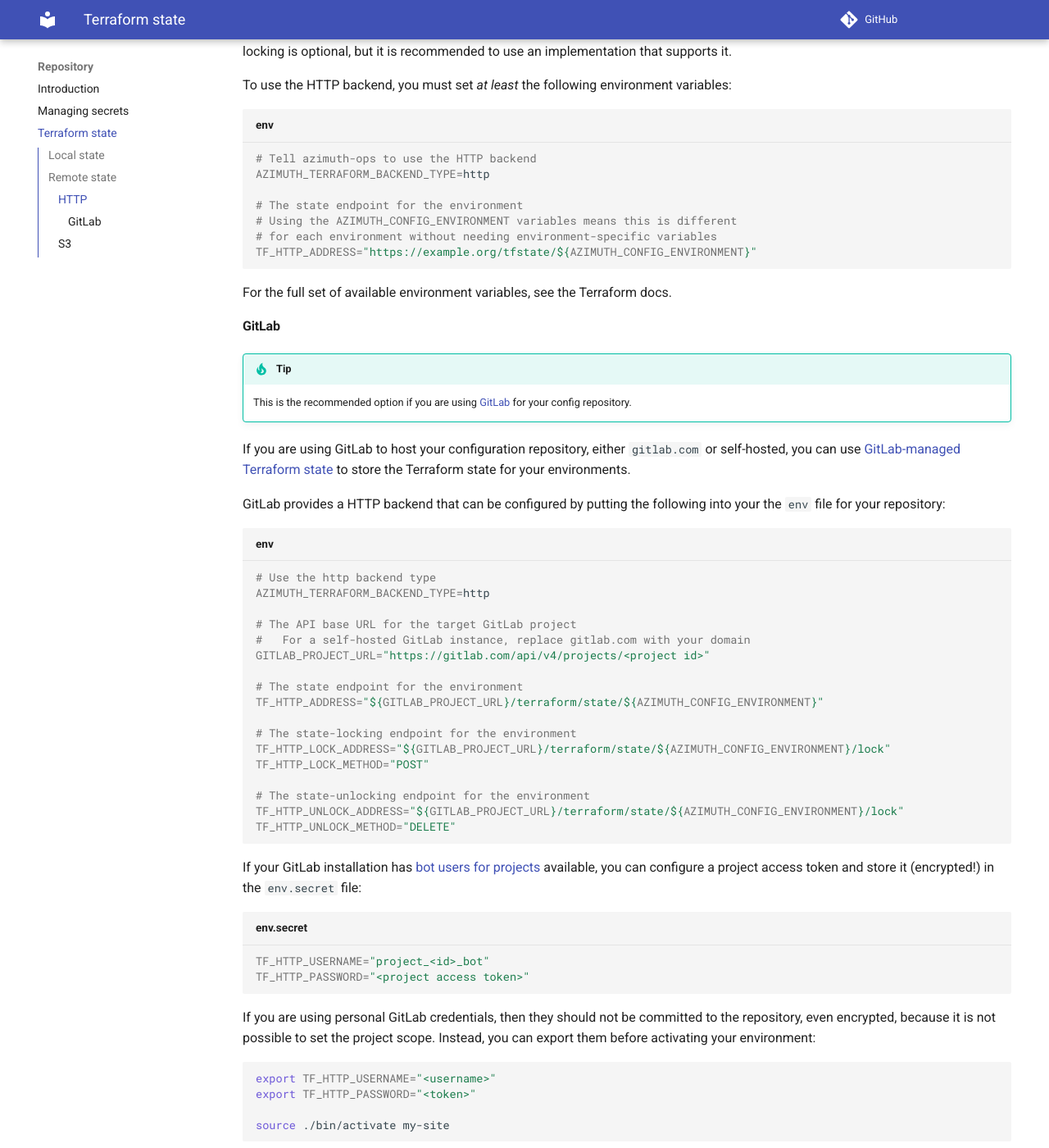
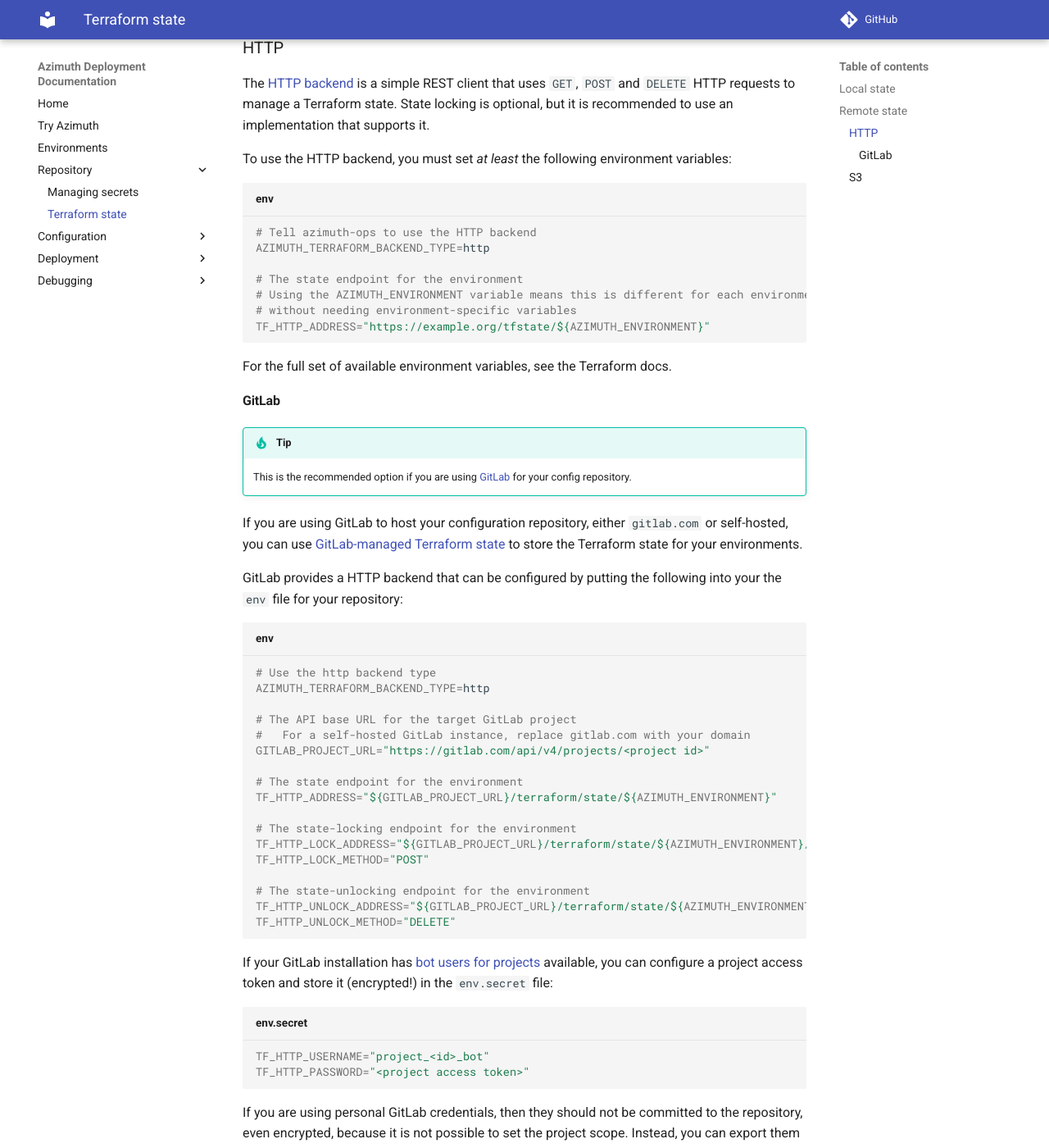
Before and after one commit to azimuth-cloud/azimuth-config, an MkDocs documentation site: the page built from docs/repository/terraform.md, in a window 1280 px wide and 1400 px high, scrolled down 1185 px. Shown: the whole window at 82% size. Built offline with MkDocs 1.6.1 and Material for MkDocs 9.7.7, drawn with Linux system fonts in a browser that asks for light colours; comment, search, counter and statistics services are not loaded.

Commit message:
Changes for GitLab CI

````diff
--- /dev/null
+++ b/docs/deployment/automation.md
@@ -0,0 +1 @@
+# Continuous deployment
--- a/docs/repository/terraform.md
+++ b/docs/repository/terraform.md
@@ -58,9 +58,9 @@
 AZIMUTH_TERRAFORM_BACKEND_TYPE=http
 
 # The state endpoint for the environment
-# Using the AZIMUTH_CONFIG_ENVIRONMENT variables means this is different
-# for each environment without needing environment-specific variables
-TF_HTTP_ADDRESS="https://example.org/tfstate/${AZIMUTH_CONFIG_ENVIRONMENT}"
+# Using the AZIMUTH_ENVIRONMENT variable means this is different for each environment
+# without needing environment-specific variables
+TF_HTTP_ADDRESS="https://example.org/tfstate/${AZIMUTH_ENVIRONMENT}"
 ```
 
 For the full set of available environment variables, see the Terraform docs.
@@ -89,14 +89,14 @@
 GITLAB_PROJECT_URL="https://gitlab.com/api/v4/projects/<project id>"
 
 # The state endpoint for the environment
-TF_HTTP_ADDRESS="${GITLAB_PROJECT_URL}/terraform/state/${AZIMUTH_CONFIG_ENVIRONMENT}"
+TF_HTTP_ADDRESS="${GITLAB_PROJECT_URL}/terraform/state/${AZIMUTH_ENVIRONMENT}"
 
 # The state-locking endpoint for the environment
-TF_HTTP_LOCK_ADDRESS="${GITLAB_PROJECT_URL}/terraform/state/${AZIMUTH_CONFIG_ENVIRONMENT}/lock"
+TF_HTTP_LOCK_ADDRESS="${GITLAB_PROJECT_URL}/terraform/state/${AZIMUTH_ENVIRONMENT}/lock"
 TF_HTTP_LOCK_METHOD="POST"
 
 # The state-unlocking endpoint for the environment
-TF_HTTP_UNLOCK_ADDRESS="${GITLAB_PROJECT_URL}/terraform/state/${AZIMUTH_CONFIG_ENVIRONMENT}/lock"
+TF_HTTP_UNLOCK_ADDRESS="${GITLAB_PROJECT_URL}/terraform/state/${AZIMUTH_ENVIRONMENT}/lock"
 TF_HTTP_UNLOCK_METHOD="DELETE"
 ```
 
--- a/mkdocs.yml
+++ b/mkdocs.yml
@@ -8,11 +8,11 @@
   - try.md
   - environments.md
   - Repository:
-      - Introduction: repository/setup.md
+      - repository/index.md
       - repository/secrets.md
       - repository/terraform.md
   - Configuration:
-      - Introduction: configuration/introduction.md
+      - configuration/index.md
       - configuration/prerequisites.md
       - configuration/deployment-method.md
       - configuration/target-cloud.md
@@ -22,9 +22,11 @@
       - configuration/community-images.md
       - configuration/kubernetes.md
       - configuration/caas.md
-  - Deployment: deployment.md
+  - Deployment:
+      - deployment/index.md
+      - deployment/automation.md
   - Debugging:
-      - Introduction: debugging/introduction.md
+      - debugging/index.md
       - debugging/access-k3s.md
       - debugging/access-ha.md
       - debugging/access-monitoring.md
@@ -35,10 +37,7 @@
 theme:
   features:
     - navigation.tracking
-    - navigation.tabs
-    # - navigation.tabs.sticky
-    - navigation.sections
-    - toc.integrate
+    - navigation.indexes
     - navigation.top
   name: material
 
````
Also changed, not shown: docs/configuration/index.md (renamed from docs/configuration/introduction.md), docs/debugging/index.md (renamed from docs/debugging/introduction.md), docs/deployment/index.md (renamed from docs/deployment.md), docs/repository/index.md (renamed from docs/repository/setup.md), 7 other files.
